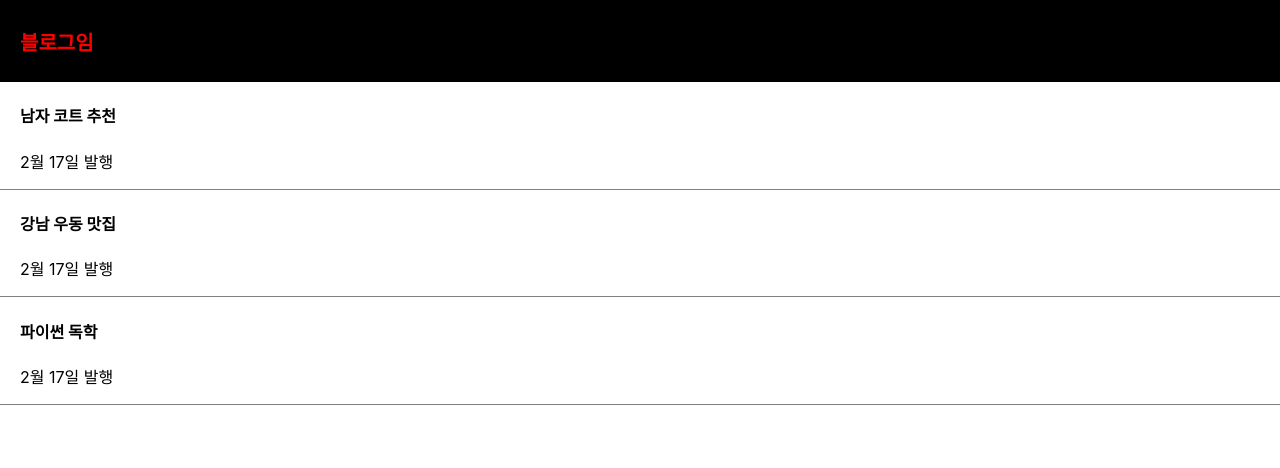
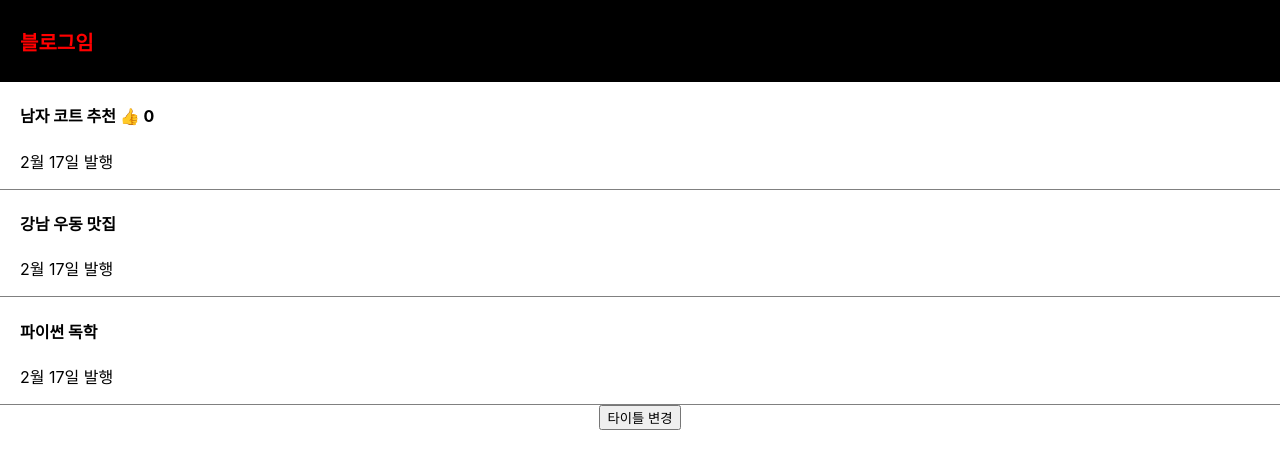
Before and after one commit to Origogi/react-blog, a React (Create React App) app: page / in a window 1280 px wide. Shown: the top 468 px of the page. Built offline with nearby package versions, Linux system fonts and the light colour scheme.

Commit message:
타이틀을 변경할수 있는 버튼 추가

```diff
--- a/src/App.js
+++ b/src/App.js
@@ -2,10 +2,17 @@ import { useState } from 'react';
 import './App.css';
 
 function App() {
-  let post = '강남 우동 맛집';
-  let [title1, setTitle1] = useState('남자 코트 추천');
-  let [title2, setTitle2] = useState('강남 우동 맛집');
-  let [title3, setTitle3] = useState('파이썬 독학');
+  let [titles, setTitles] = useState([
+    '남자 코트 추천',
+    '강남 우동 맛집',
+    '파이썬 독학',
+  ]);
+
+  let [like, setLike] = useState(0);
+
+  function onClick() {
+    console.log('1');
+  }
 
   return (
     <div className="App">
@@ -14,17 +21,34 @@ function App() {
       </div>
 
       <div className="list">
-        <h4>{title1}</h4>
+        <h4>
+          {titles[0]}{' '}
+          <span
+            onClick={() => {
+              setLike(like + 1);
+            }}
+          >
+            👍
+          </span>{' '}
+          {like}
+        </h4>
         <p>2월 17일 발행</p>
       </div>
       <div className="list">
-        <h4>{title2}</h4>
+        <h4>{titles[1]}</h4>
         <p>2월 17일 발행</p>
       </div>
       <div className="list">
-        <h4>{title3}</h4>
+        <h4>{titles[2]}</h4>
         <p>2월 17일 발행</p>
       </div>
+      <button
+        onClick={() => {
+          setTitles(['여자 코트 추천', titles[1], titles[2]]);
+        }}
+      >
+        타이틀 변경
+      </button>
     </div>
   );
 }
```
